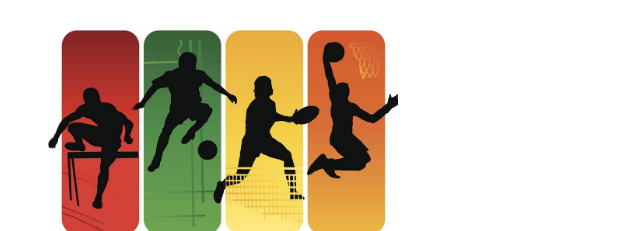
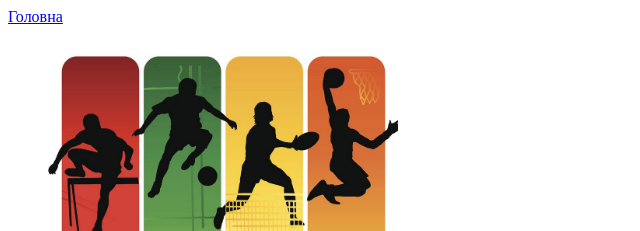
Before and after one commit to BazooSergo/lesson_2, a plain HTML site: page gallery.html in a window 1280 px wide. Shown: the top 231 px of the page, without its empty margins (0-640 px from the left). Drawn offline with Linux system fonts and the light colour scheme.

Commit message:
commit 02

```diff
--- a/gallery.html
+++ b/gallery.html
@@ -6,7 +6,7 @@
 	<title>Document</title>
 </head>
 <body>
-	<!-- <a href="./index.html">Головна</a> -->
+	<a href="./index.html">Головна</a>
 	<ul>
 		<li><img src="./images/1636039403_4-papik-pro-p-vektornie-risunki-sport-4.jpg" alt="klhj" width="350"></li>
 		<li><img src="./images/bb09a58a3dd1ec71508b15234d586842_original.50953.jpg" alt="lkjk" width="350"></li>
```
